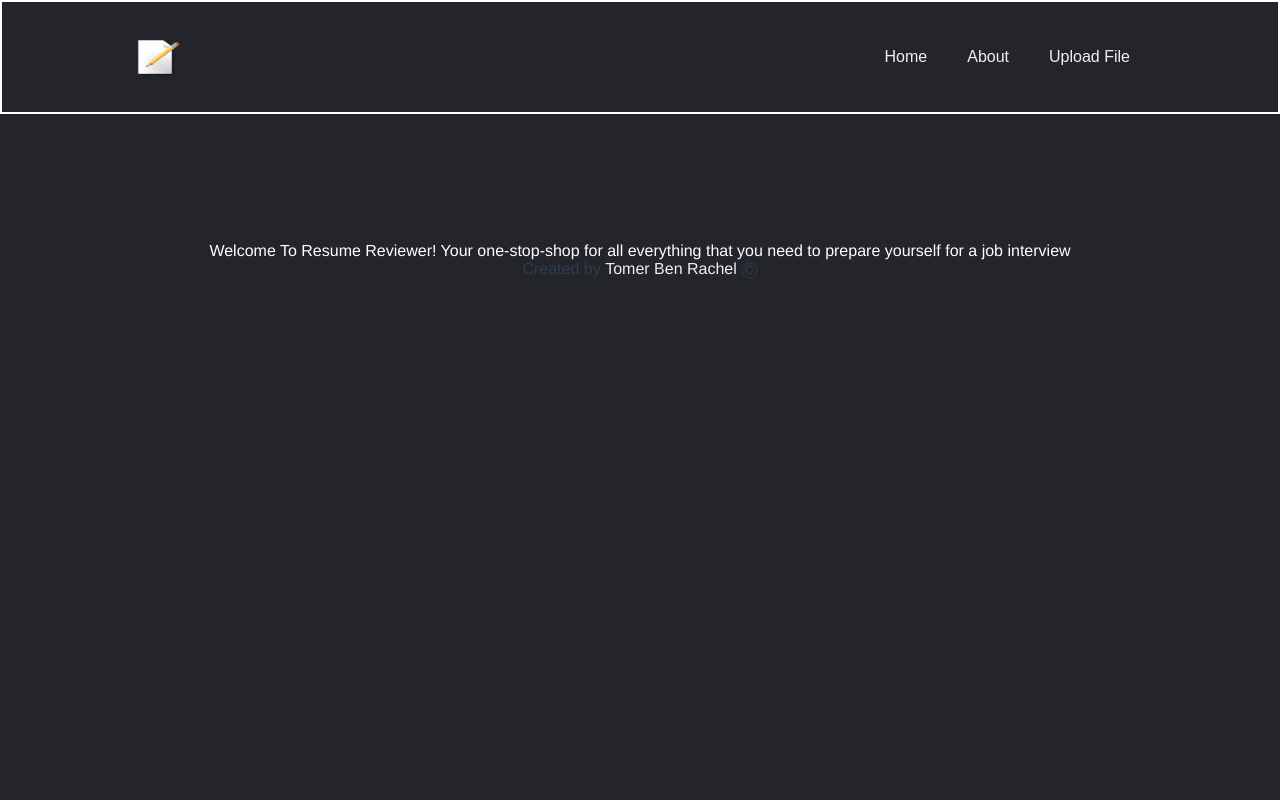
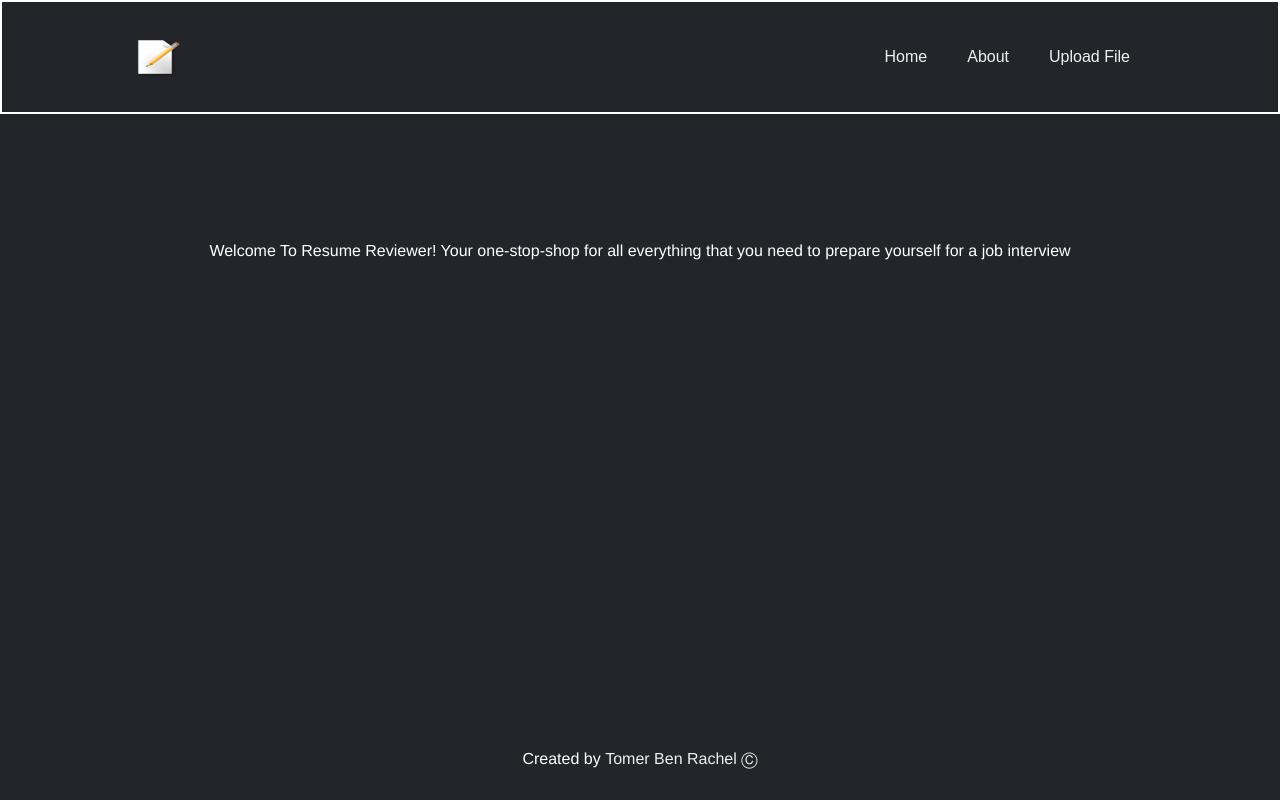
Before and after one commit to TomerPacific/resume-reviewer, a Vue app: page / in a window 1280 px wide. Built offline with nearby package versions, Linux system fonts and the light colour scheme; no server answers.

Commit message:
resume-reviewer adding a footer to the bottom of the page

```diff
--- a/src/App.vue
+++ b/src/App.vue
@@ -4,20 +4,20 @@
     <main>
       <router-view/>
     </main>
-    <Footer></Footer>
+    <footer>
+       <p>Created by <a href="https://github.com/TomerPacific">Tomer Ben Rachel</a> &#9400;</p>
+    </footer>
   </div>
 
 </template>
 
 <script>
  import AppNav from './components/AppNav.vue'
- import Footer from './components/Footer.vue'
 
  export default {
      name: 'app',
      components:{
-        AppNav,
-        Footer
+        AppNav
      }
  }
 </script>
@@ -33,10 +33,21 @@ html, body {
   -webkit-font-smoothing: antialiased;
   -moz-osx-font-smoothing: grayscale;
   text-align: center;
-  color: #2c3e50;
-  display: flex;
-  flex-direction: column;
-  height: 100%
+  /*color: #2c3e50; */
+}
+
+footer{
+        position: fixed;
+        left: 0;
+        bottom: 0;
+        width: 100%;
+        height: 50px;
+        color: white;
+        text-align: center;
+    }
+
+footer a:hover {
+  color: #0088A9;
 }
 
 </style>
```
